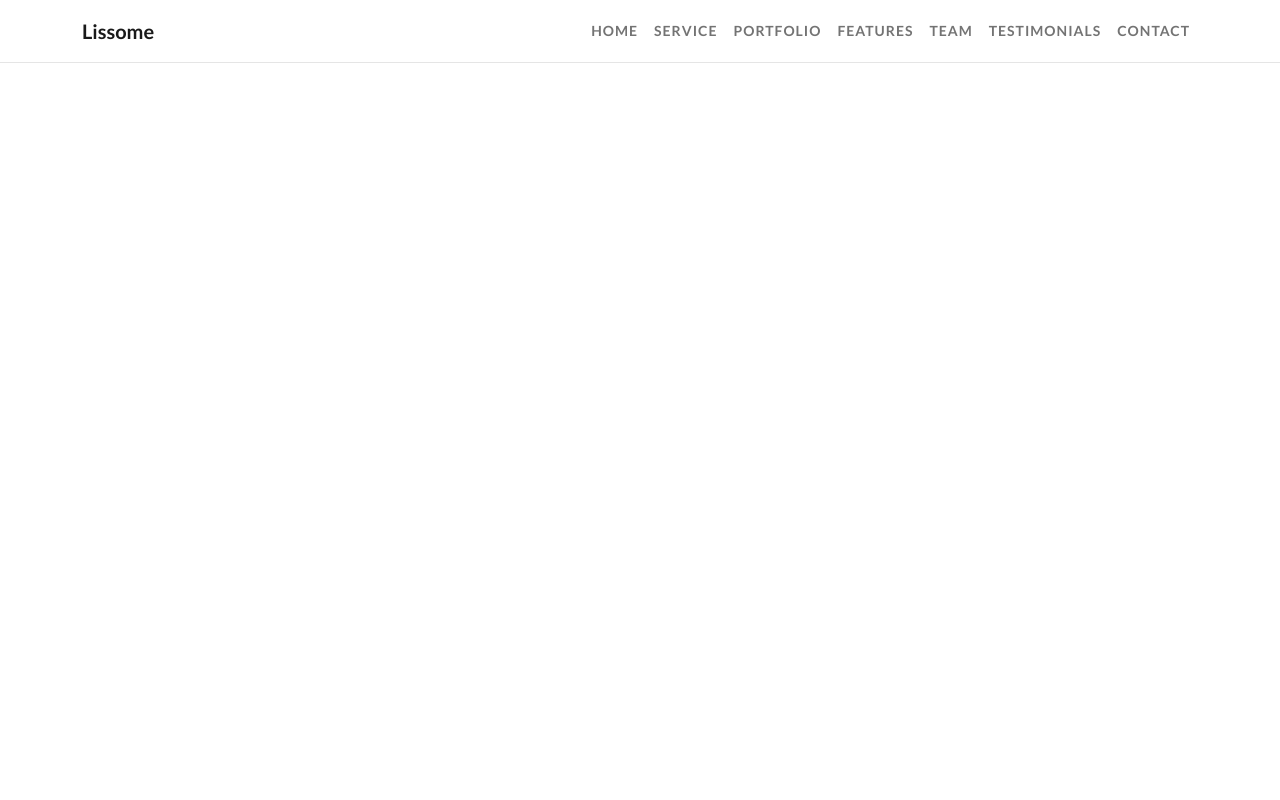
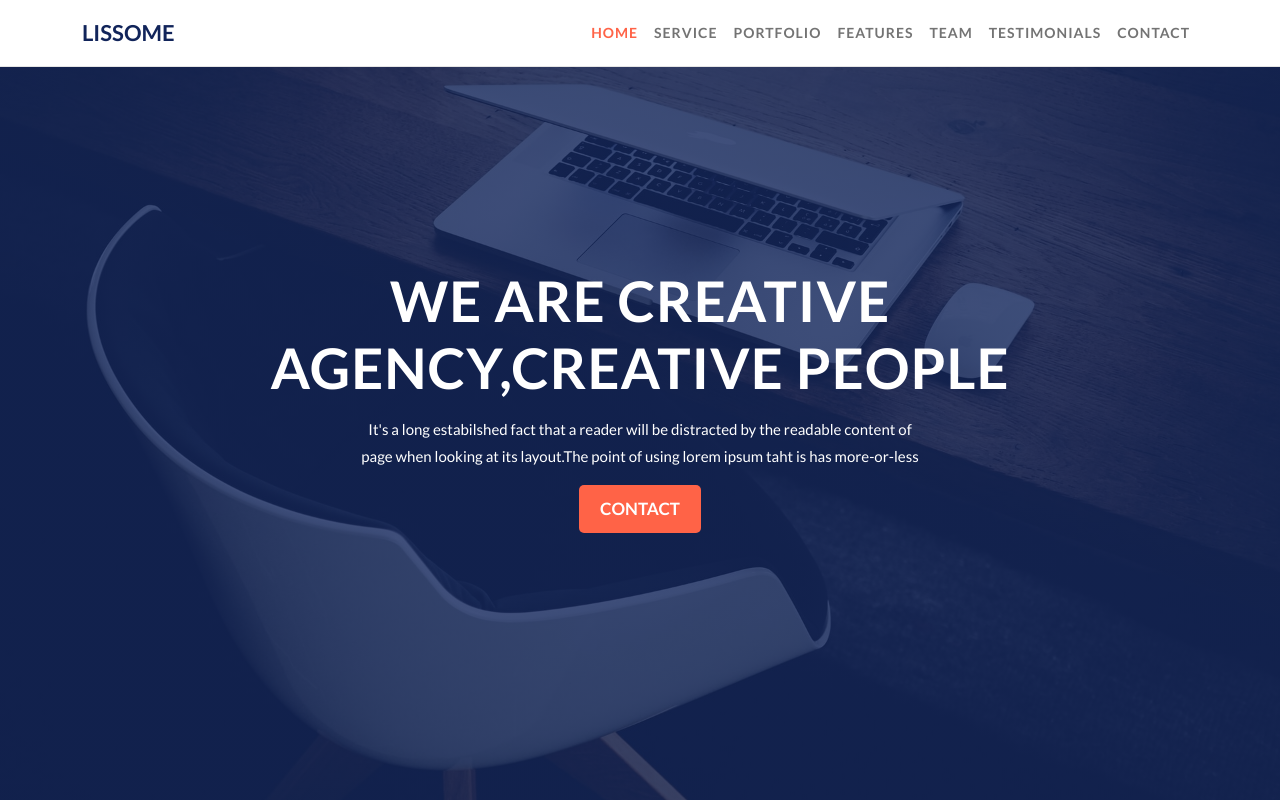
Before and after one commit to MMaidul/lisson_boostrap_project_pracitce, a plain HTML site: page index.html in a window 1280 px wide. Drawn offline with nearby package versions, Linux system fonts and the light colour scheme.

Commit message:
home section done

```diff
--- a/assets/css/style.css
+++ b/assets/css/style.css
@@ -39,15 +39,60 @@ navbar-section start
 .navbar{
     border-bottom: 1px solid rgba(0, 0, 0, 0.1)
 }
+.logo--text{
+    font-size: 22px;
+    text-transform: uppercase;
+    color: #11245a!important;
+    font-family: 'Lato', sans-serif;
+}
 .navbar .nav-link{
    font-size: 14px;
    text-transform: uppercase;
    letter-spacing: 1px;
 }
-.navbar .nav-link.active{
+.navbar-light .navbar-nav .nav-link.active{
     color: #ff6347;
 }
 
 /* -----------------
 navbar-section end
 ------------------------ */
+
+
+/* ----------------
+home-section start
+-------------------- */
+#home{
+   background: linear-gradient(rgba(17, 36, 90, 0.8),rgba(17, 36, 90, 0.8)),url(/assets/img/hero_img.jpg);
+   min-height: 100vh;
+   background-size: cover;
+   background-attachment: fixed;
+
+   display: flex;
+   align-items: center;
+}
+#home h1{
+    font-weight: 700;
+}
+#home p{
+    max-width: 560px;
+    margin: 15px auto;
+}
+.btn{
+    font-weight: 700;
+    font-size: 17px;
+    text-transform: uppercase;
+    padding: 10px 20px;
+    border-radius: 5px;
+}
+.btn-brand{
+    background-color: tomato;
+    color: #fff;
+}
+.btn-brand:hover{
+    background-color: #fff;
+    color: tomato;
+}
+/* ----------------
+home-section end
+-------------------- */
--- a/index.html
+++ b/index.html
@@ -21,9 +21,9 @@
 
 <body data-bs-spy="scroll" data-bs-target=".navbar">
 
-<nav class="navbar navbar-expand-lg navbar-light bg-white">
+<nav class="navbar fixed-top navbar-expand-lg navbar-light bg-white">
     <div class="container">
-        <a class="navbar-brand" href="#">Lissome</a>
+        <a class="navbar-brand logo--text" href="#">Lissome</a>
         <button class="navbar-toggler" type="button" data-bs-toggle="collapse" data-bs-target="#navbarNav"
             aria-controls="navbarNav" aria-expanded="false" aria-label="Toggle navigation">
             <span class="navbar-toggler-icon"></span>
@@ -55,6 +55,18 @@
         </div>
     </div>
 </nav>
+<section id="home">
+    <div class="container text-center">
+        <div class="row justify-content-center">
+            <div class="col-md-10">
+                <h1 class="text-white display-4">We are creative agency,creative people</h1>
+                <p class="text-white">It's a long estabilshed fact that a reader will be distracted by the readable content of page when looking at its layout.The point of using lorem ipsum taht is has more-or-less</p>
+                <a href="#contact" class="btn btn-brand">Contact</a>
+            </div>
+        </div>
+    </div>
+
+</section>
 
     <script
         src="https://cdn.jsdelivr.net/npm/bootstrap@5.0.2/dist/js/bootstrap.bundle.min.js"
```
